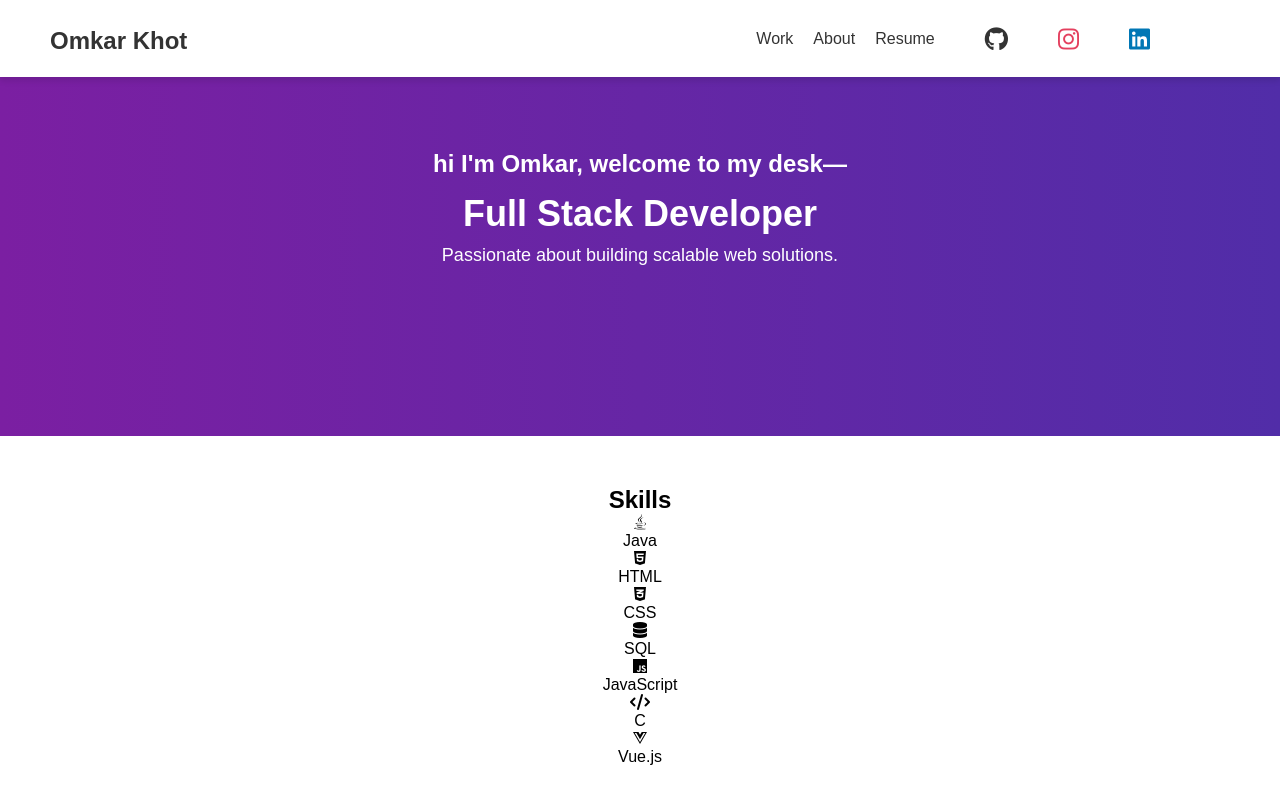
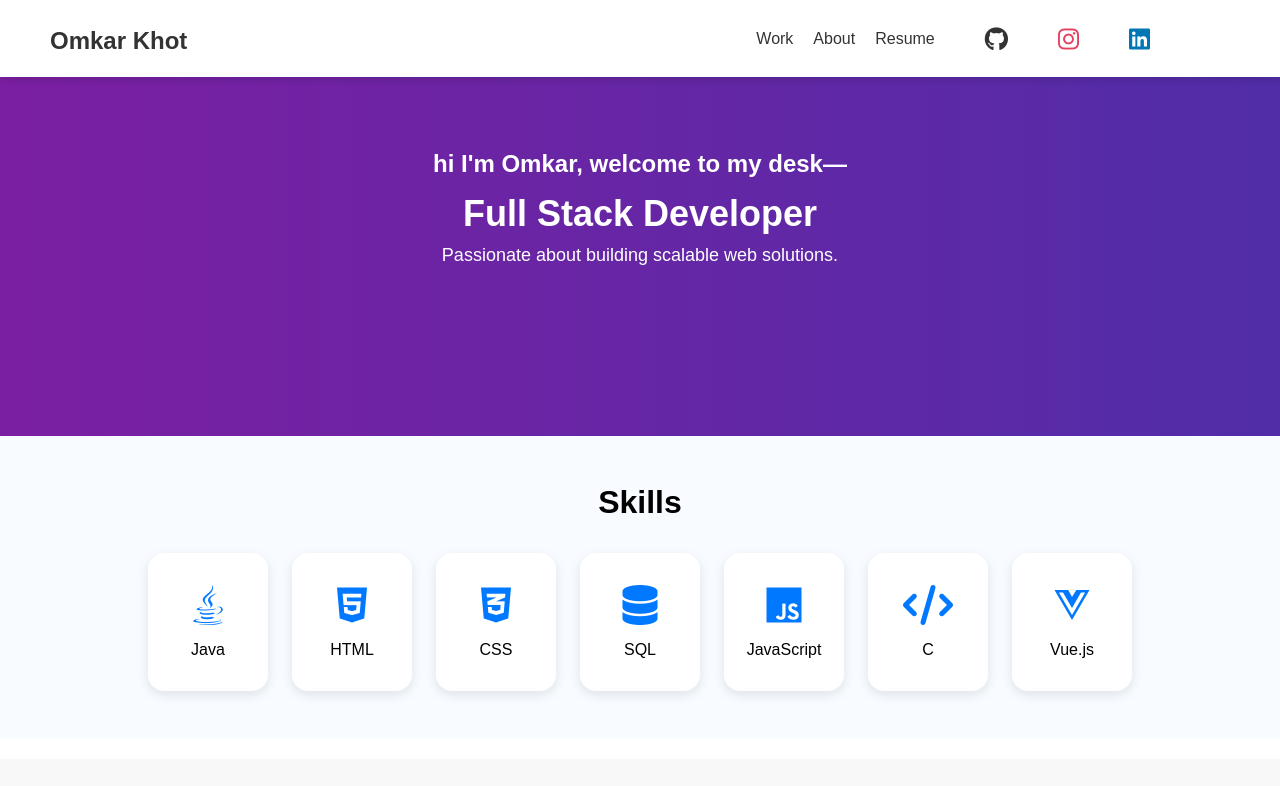
Before and after one commit to Omkarkhot1010/portfolio, a plain HTML site: page index.html in a window 1280 px wide. Shown: the top 786 px of the page. Drawn offline with Linux system fonts and the light colour scheme.

Commit message:
Update styles.css

```diff
--- a/styles.css
+++ b/styles.css
@@ -215,3 +215,48 @@ footer .email {
 .footer-icons a:hover {
     transform: scale(1.1);
 }
+.skills {
+    padding: 3rem 1rem;
+    background-color: #f8fbff;
+    text-align: center;
+}
+
+.skills h2 {
+    font-size: 2rem;
+    margin-bottom: 2rem;
+    font-weight: bold;
+}
+
+.skills-container {
+    display: flex;
+    flex-wrap: wrap;
+    justify-content: center;
+    gap: 1.5rem;
+}
+
+.skill-card {
+    background: white;
+    padding: 2rem;
+    border-radius: 1rem;
+    box-shadow: 0 4px 12px rgba(0, 0, 0, 0.1);
+    width: 120px;
+    display: flex;
+    flex-direction: column;
+    align-items: center;
+    transition: transform 0.3s ease;
+}
+
+.skill-card:hover {
+    transform: translateY(-5px);
+}
+
+.skill-card i {
+    font-size: 2.5rem;
+    color: #0078ff;
+    margin-bottom: 1rem;
+}
+
+.skill-card p {
+    font-weight: 500;
+    margin: 0;
+}
```
